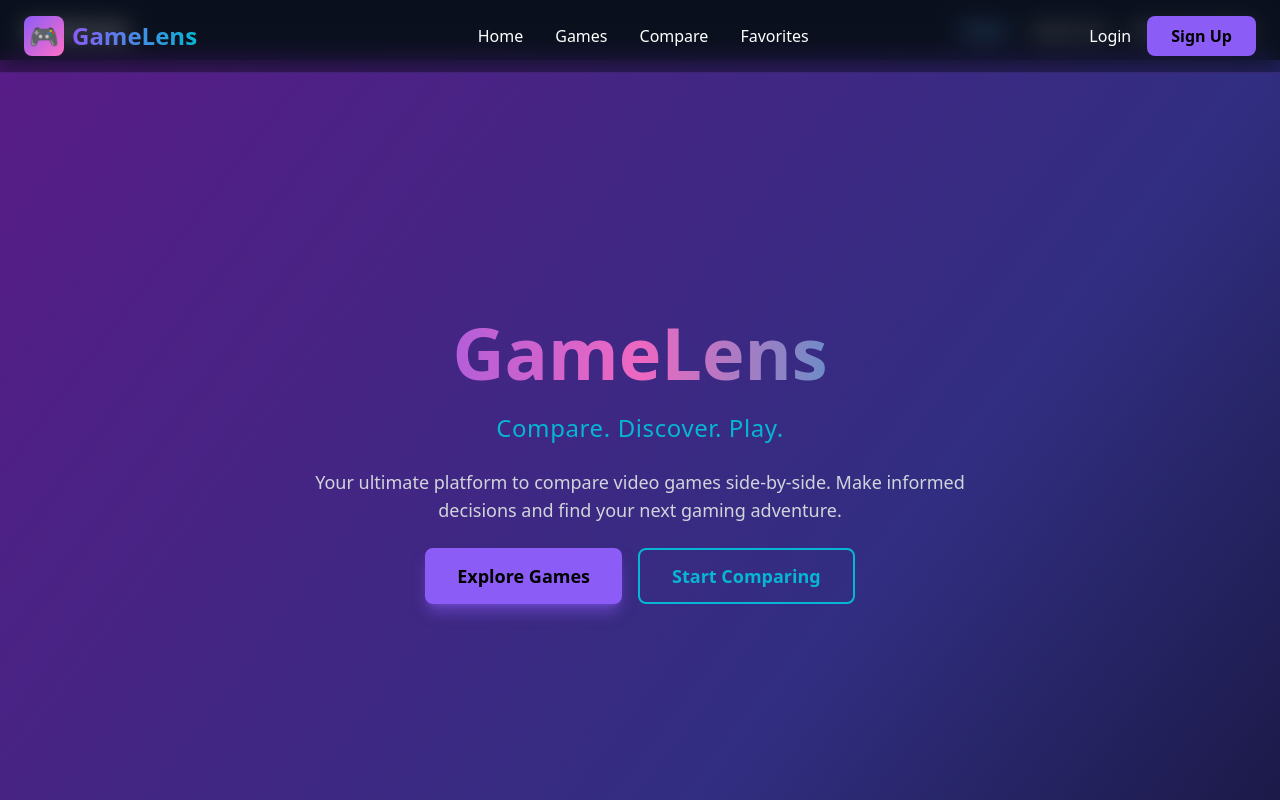
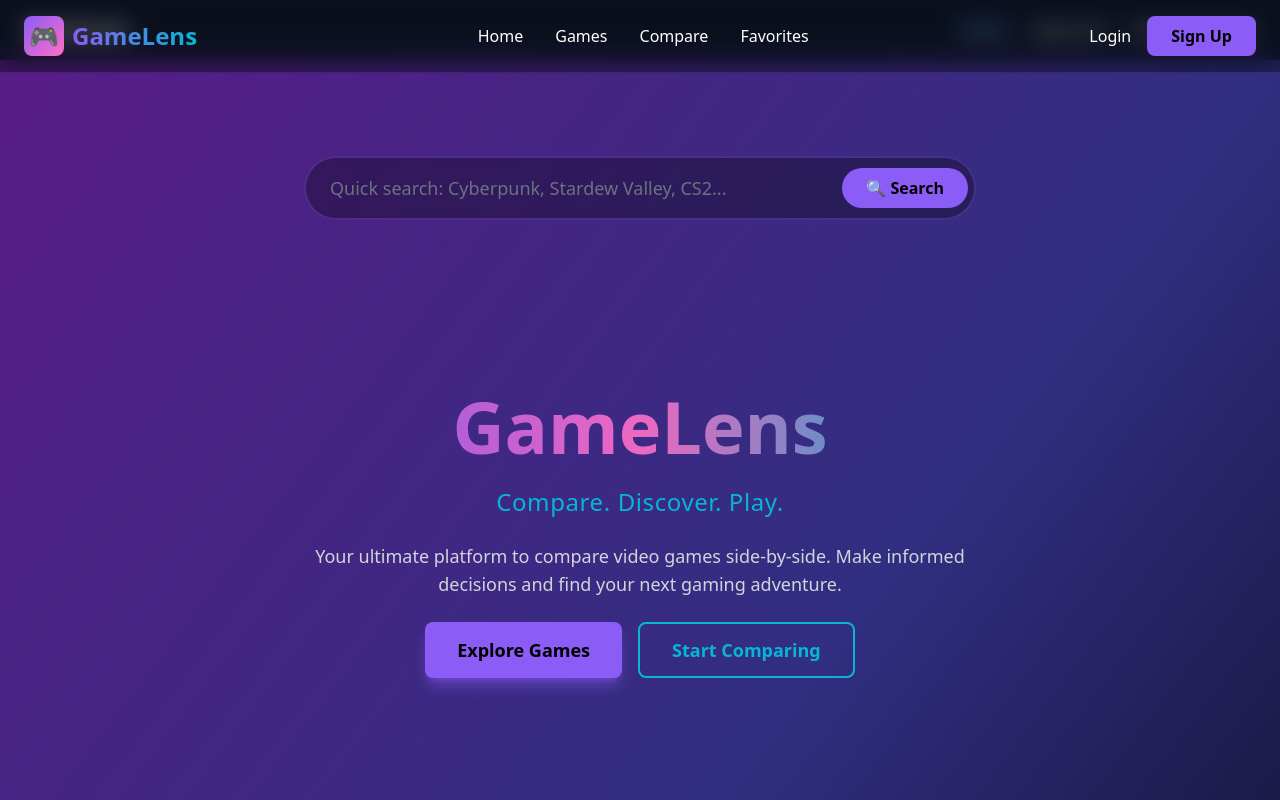
Before and after one commit to H0m34k/Comparare_Jocuri, a React (Vite) app: page / in a window 1280 px wide. Shown: the top 800 px of the page. Built offline with nearby package versions, Linux system fonts and the light colour scheme.

Commit message:
Add Search Bar component to Home page

```diff
--- /dev/null
+++ b/src/components/CompactSearchBar.tsx
@@ -0,0 +1,25 @@
+interface CompactSearchBarProps {
+  onSearch: (query: string) => void;
+  placeholder?: string;
+}
+
+function CompactSearchBar({
+  onSearch,
+  placeholder = "Search games..."
+}: CompactSearchBarProps) {
+  return (
+    <div>
+      <label className="block text-sm font-semibold text-gray-300 mb-2">
+        Search
+      </label>
+      <input
+        type="text"
+        placeholder={placeholder}
+        onChange={(e) => onSearch(e.target.value)}
+        className="w-full px-4 py-2 bg-black/30 border border-neon-purple/30 rounded-lg text-white placeholder-gray-500 focus:outline-none focus:border-neon-cyan transition-colors"
+      />
+    </div>
+  );
+}
+
+export default CompactSearchBar;
--- /dev/null
+++ b/src/components/HeroSearchBar.tsx
@@ -0,0 +1,42 @@
+import { useState } from 'react';
+import { useNavigate } from 'react-router-dom';
+
+interface HeroSearchBarProps {
+  placeholder?: string;
+}
+
+function HeroSearchBar({
+  placeholder = "Quick search: Cyberpunk, Stardew Valley, CS2..."
+}: HeroSearchBarProps) {
+  const navigate = useNavigate();
+  const [searchQuery, setSearchQuery] = useState('');
+
+  const handleSubmit = (e: React.FormEvent) => {
+    e.preventDefault();
+    if (searchQuery.trim()) {
+      navigate(`/games?search=${searchQuery}`);
+    }
+  };
+
+  return (
+    <form onSubmit={handleSubmit} className="max-w-2xl mx-auto">
+      <div className="relative">
+        <input
+          type="text"
+          placeholder={placeholder}
+          value={searchQuery}
+          onChange={(e) => setSearchQuery(e.target.value)}
+          className="w-full px-6 py-4 bg-black/30 backdrop-blur-sm border-2 border-neon-purple/30 rounded-full text-white placeholder-gray-500 focus:outline-none focus:border-neon-cyan transition-all text-lg"
+        />
+        <button
+          type="submit"
+          className="absolute right-2 top-1/2 -translate-y-1/2 px-6 py-2 bg-neon-purple hover:bg-neon-cyan transition-colors rounded-full font-semibold"
+        >
+          🔍 Search
+        </button>
+      </div>
+    </form>
+  );
+}
+
+export default HeroSearchBar;
--- a/src/sections/home/HeroSection.tsx
+++ b/src/sections/home/HeroSection.tsx
@@ -1,6 +1,18 @@
+import { useNavigate } from 'react-router-dom';
+import HeroSearchBar from '../../components/HeroSearchBar';
+
 function HeroSection() {
+  const navigate = useNavigate();
+
   return (
-    <section className="min-h-screen flex items-center justify-center px-4">
+    <section className="min-h-screen pt-24 px-4">
+      {/* Quick Search */}
+      <div className="max-w-4xl mx-auto mb-16">
+        <HeroSearchBar />
+      </div>
+
+      {/* Content centrat */}
+      <div className="flex items-center justify-center" style={{ minHeight: 'calc(100vh - 300px)' }}>
         <div className="text-center space-y-6 max-w-4xl">
           <h1 className="text-7xl font-bold mb-4 bg-gradient-to-r from-neon-purple via-neon-pink to-neon-cyan bg-clip-text text-transparent animate-pulse">
             GameLens
@@ -12,13 +24,22 @@ function HeroSection() {
             Your ultimate platform to compare video games side-by-side.
             Make informed decisions and find your next gaming adventure.
           </p>
+
+          {/* Buttons */}
           <div className="flex gap-4 justify-center mt-8">
-          <button className="px-8 py-3 bg-neon-purple hover:bg-neon-pink transition-all rounded-lg font-semibold text-lg shadow-lg shadow-neon-purple/50 hover:shadow-neon-pink/50 hover:scale-105 transform duration-200">
+            <button
+              onClick={() => navigate('/games')}
+              className="px-8 py-3 bg-neon-purple hover:bg-neon-pink transition-all rounded-lg font-semibold text-lg shadow-lg shadow-neon-purple/50 hover:shadow-neon-pink/50 hover:scale-105 transform duration-200"
+            >
               Explore Games
             </button>
-          <button className="px-8 py-3 border-2 border-neon-cyan text-neon-cyan hover:bg-neon-cyan hover:text-black transition-all rounded-lg font-semibold text-lg hover:scale-105 transform duration-200">
+            <button
+              onClick={() => navigate('/compare')}
+              className="px-8 py-3 border-2 border-neon-cyan text-neon-cyan hover:bg-neon-cyan hover:text-black transition-all rounded-lg font-semibold text-lg hover:scale-105 transform duration-200"
+            >
               Start Comparing
             </button>
+          </div>
         </div>
       </div>
     </section>
```
Lines whose indentation alone changed are shown as unchanged.
